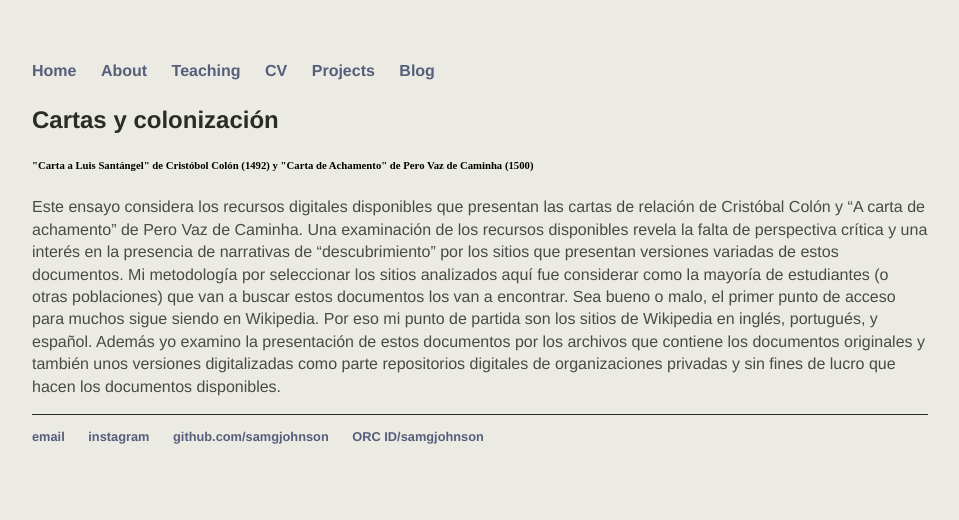
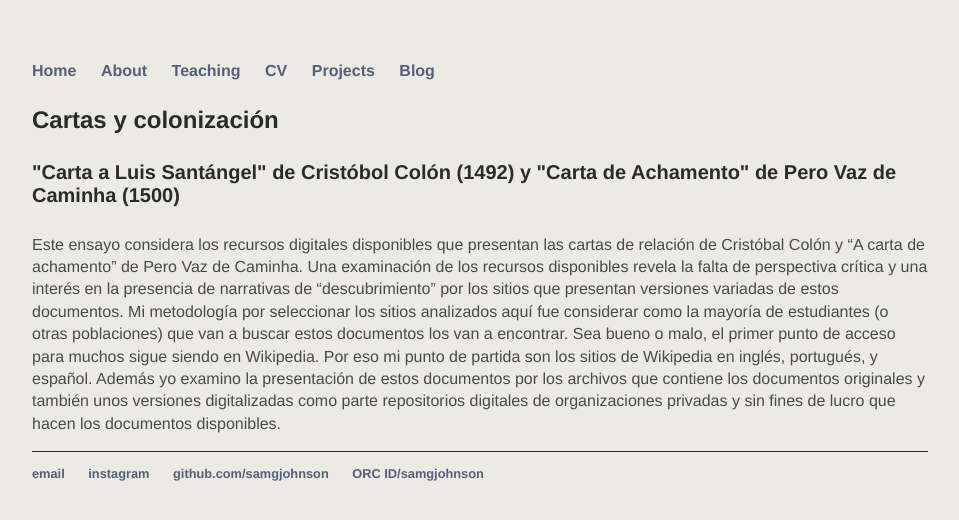
Before and after one commit to samgjohnson/samgjohnson.github.io, a Jekyll site: the page built from dhprojects/mll726sp2019/index.html, in a window 1280 px wide. Shown: the top 520 px of the page, without its empty margins (160-1119 px from the left). Built offline with Jekyll 4.4.1, drawn with Linux system fonts in a browser that asks for light colours.

```diff
--- a/dhprojects/mll726sp2019/index.html
+++ b/dhprojects/mll726sp2019/index.html
@@ -2,5 +2,5 @@
 layout: default
 ---
 <h3>Cartas y colonización</h3>
-<h6>"Carta a Luis Santángel" de Cristóbol Colón (1492) y "Carta de Achamento" de Pero Vaz de Caminha (1500)</h6>
+<h4>"Carta a Luis Santángel" de Cristóbol Colón (1492) y "Carta de Achamento" de Pero Vaz de Caminha (1500)</h4>
 <p>Este ensayo considera los recursos digitales disponibles que presentan las cartas de relación de Cristóbal Colón y “A carta de achamento” de Pero Vaz de Caminha. Una examinación de los recursos disponibles revela la falta de perspectiva crítica y una interés en la presencia de narrativas de “descubrimiento” por los sitios que presentan versiones variadas de estos documentos. Mi metodología por seleccionar los sitios analizados aquí fue considerar como la mayoría de estudiantes (o otras poblaciones) que van a buscar estos documentos los van a encontrar. Sea bueno o malo, el primer punto de acceso para muchos sigue siendo en Wikipedia. Por eso mi punto de partida son los sitios de Wikipedia en inglés, portugués, y español. Además yo examino la presentación de estos documentos por los archivos que contiene los documentos originales y también unos versiones digitalizadas como parte repositorios digitales de organizaciones privadas y sin fines de lucro que hacen los documentos disponibles.</p>
```
